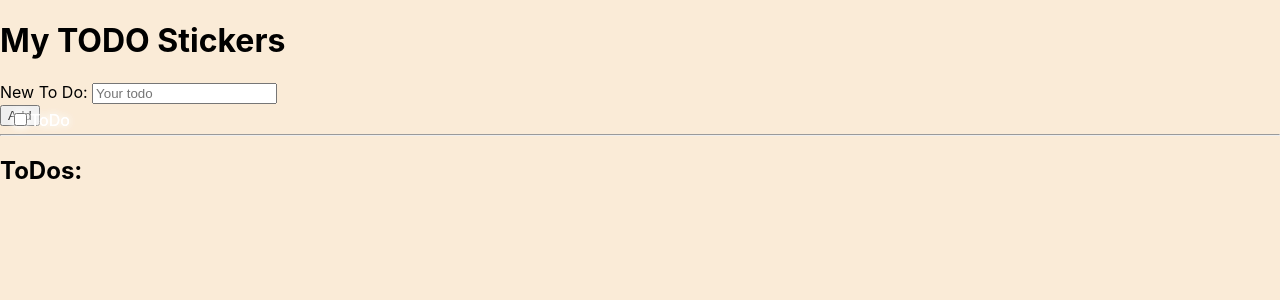
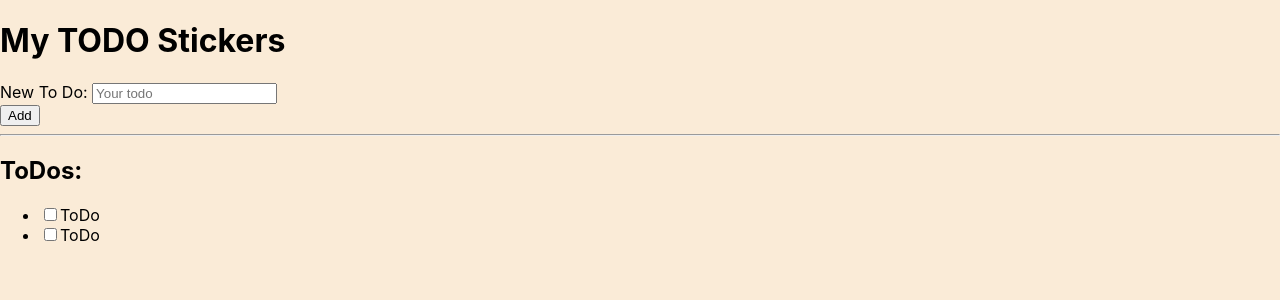
Before and after one commit to becodeorg/verou-5-react-intro-Jonasi-Deetens, a React (Create React App) app: page / in a window 1280 px wide. Shown: the top 300 px of the page. Built offline with nearby package versions, Linux system fonts and the light colour scheme.

Commit message:
Remove test code for dragging functionality

```diff
--- a/src/components/ToDo.js
+++ b/src/components/ToDo.js
@@ -1,42 +1,11 @@
 import React, { useState } from 'react'
 
 function ToDo() {
-    const [dragging, setDragging] = useState(false);
-    const [position, setPosition] = useState({ x: 0, y: 100 });
-
-    const handleMouseDown = (e) => {
-      setDragging(true);
-    };
-
-    const handleMouseMove = (e) => {
-      if (dragging) {
-        setPosition({
-          x: e.clientX,
-          y: e.clientY,
-        });
-      }
-    };
-
-    const handleMouseUp = () => {
-      setDragging(false);
-    };
-
     return (
-        <li style={{
-            position: 'absolute',
-            top: position.y,
-            left: position.x,
-            cursor: dragging ? 'grabbing' : 'grab',
-            padding: '10px',
-            color: 'white',
-            filter: 'drop-shadow(0 0 4px white)',
-          }}
-          onMouseDown={handleMouseDown}
-          onMouseMove={handleMouseMove}
-          onMouseUp={handleMouseUp}
-        className='todo'>
+        <li className='todo'>
             <input type="checkbox" id="todo" name="todo" />
-            ToDo</li>
+            ToDo
+        </li>
     )
 }
 
```
